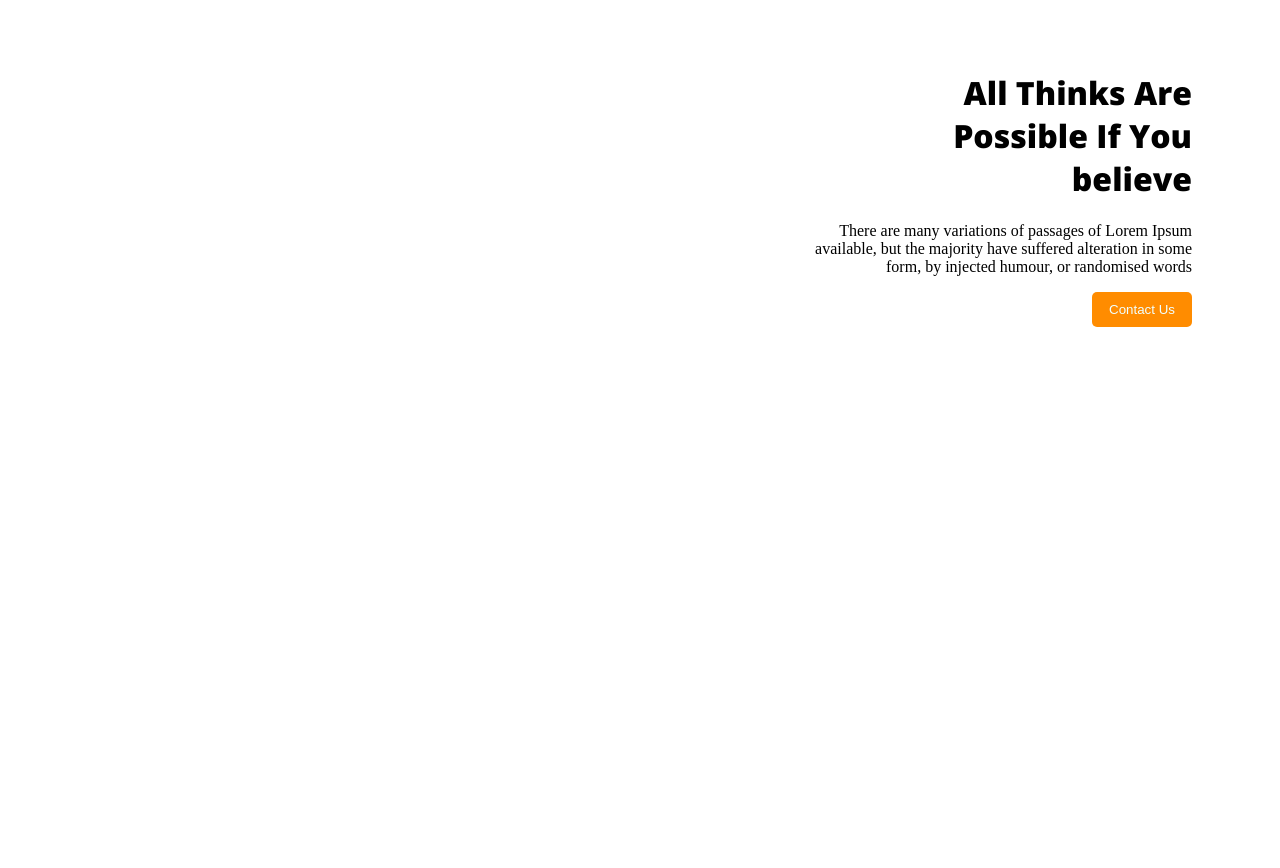
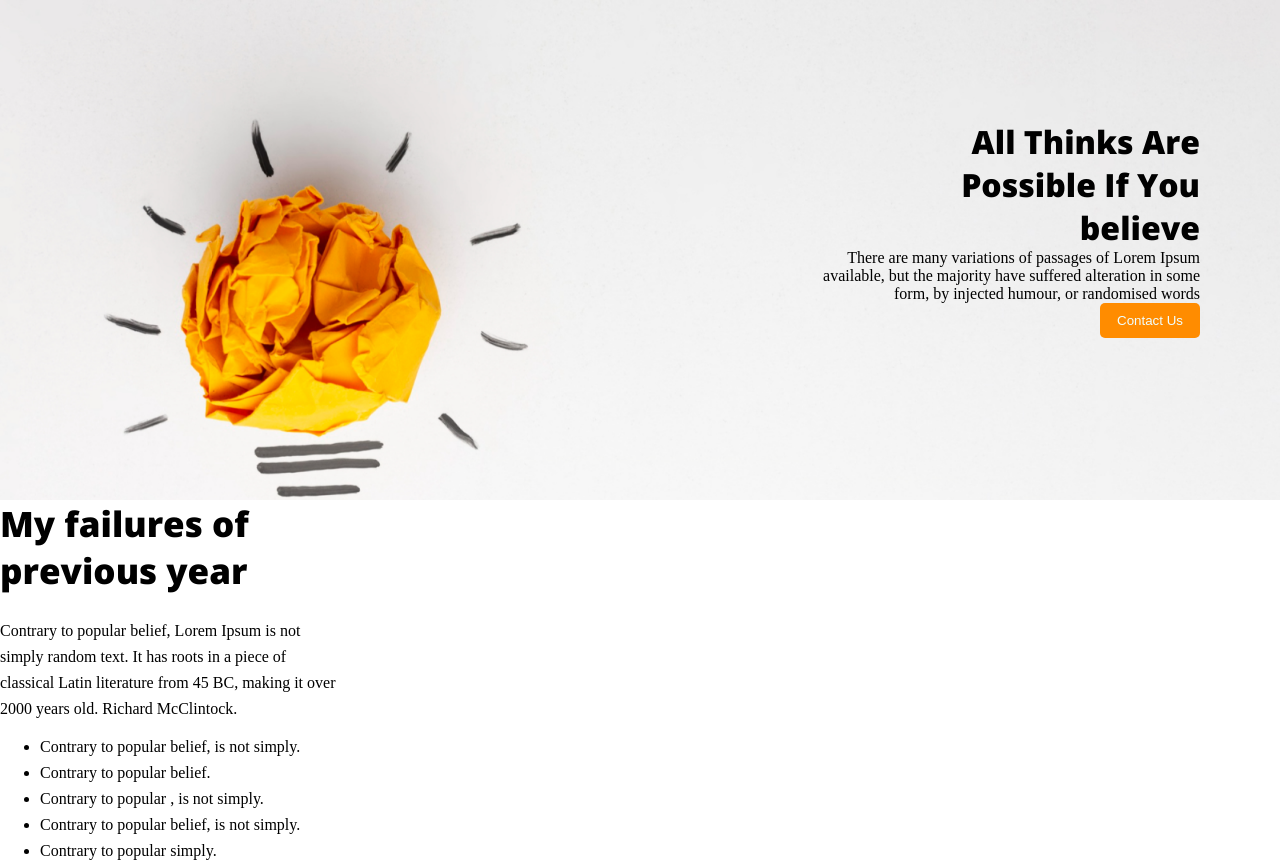
Before and after one commit to salmanfursi/first-assignment, a plain HTML site: page index.html in a window 1280 px wide. Before the commit the page ends 800 px from the top, so only its background shows below. Drawn offline with nearby package versions, Linux system fonts and the light colour scheme.

Commit message:
first section er div 2nd finish

```diff
--- a/index.html
+++ b/index.html
@@ -16,7 +16,7 @@
 </head>
 <body>
     <header>
-        <!-- banner -->
+        <!-- banner ,,background image-->
         <div class="banner">
             <!-- h1 -->
             <div class="banner-2">
@@ -29,19 +29,70 @@
                     There are many variations of passages of Lorem Ipsum available, but the majority have suffered alteration in some form, by injected humour, or randomised words
                 </p>
              </div>
-            <!-- contact button -->
-            <button class="btn">Contact Us</button>
+             <!-- contact button -->
+             <div class="btn2">
+                <button class="btn">Contact Us</button>
+             </div>
             </div>
 
         </div>
     </header>
+   <!-- header closed -->
+
+
+
+    <main>
+        <!-- section 1 -->
+        <section>
+            <div>
+                <div>
+
+                </div>
+                <div>
+                    <h1 class="sec-tittle">
+                        My failures of previous year
+                    </h1>
+
+                    <p class="sec-descripton">
+                        Contrary to popular belief, Lorem Ipsum is not simply random text. It has roots in a piece of classical Latin literature from 45 BC, making it over 2000 years old. Richard McClintock.
+                    </p>
+
+                    <ul class="list-style">
+                        <li>Contrary to popular belief, is not simply.</li>
+                        <li>Contrary to popular belief.</li>
+                        <li>Contrary to popular , is not simply.</li>
+                        <li>Contrary to popular belief, is not simply.</li>
+                        <li>Contrary to popular simply.</li>
+                    </ul>
+
+                </div>
+            </div>
+        </section>
 
 
 
 
 
 
-    <main></main>
+
+
+
+
+
+
+
+
+   </main>
+
+
+
+
+
+
+
+
+
+
     <footer></footer>
 
 
--- a/style.css
+++ b/style.css
@@ -1,46 +1,93 @@
-/* banner */
-.banner{
-    text-align: right;
+* {
+    margin: 0;
+}
+
+
+/* 19 banner,,background image */
+.banner {
+    background-image: url('new-year-new-me-main/new-year-new-me-main/images/banner/banner1.png');
+    background-repeat: no-repeat;
+    background-size: cover;
+    height: 500px;
 
 }
-.banner-2{
+
+/* 22 banner-2 all letters with button  */
+.banner-2 {
     margin-right: 80px;
-    margin-top: 50px;
+    margin-top: 0px;
+    padding-top: 120px;
 
 }
 
 
-/* h1 */
-.h1-banner{
-   text-align: right;
+/* 21 h1 head line */
+.h1-banner {
+    text-align: right;
     width: 250px;
     font-family: 'Open Sans', sans-serif;
 
 
 }
 
-/* description */
+/* 26 description */
 
-.p-description{
-
-    width:  394px;
+.p-description {
+    text-align: right;
+    width: 394px;
     margin-top: auto;
 }
-.div-des{
+
+.div-des {
     display: flex;
     justify-content: right;
     margin-bottom: px;
 
 }
 
-/* contact button */
-.btn{
+/* 32 contact button */
+.btn {
     color: azure;
     background-color: darkorange;
     border-radius: 5px;
-    border:none;
+    border: none;
     width: 100px;
     height: 35px;
     margin-top: auto;
 
+
 }
+
+.btn2 {
+    text-align: right;
+}
+
+/* header closed 39 */
+
+/* section 45 start */
+
+
+.sec-tittle {
+    font-family: 'Open Sans', sans-serif;
+    width: 320px;
+    margin-bottom: 24px;
+    font-weight: 700;
+    font-size: 35px;
+
+}
+
+.sec-descripton {
+    width: 340px;
+    margin-bottom: 16px;
+    line-height: 26px;
+}
+
+/* list ul list */
+.list-style li {
+    margin-bottom: 8px;
+
+}
+
+.list-style {
+
+}
```
